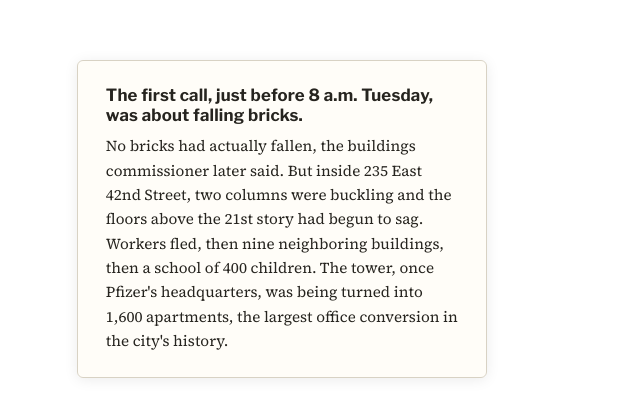
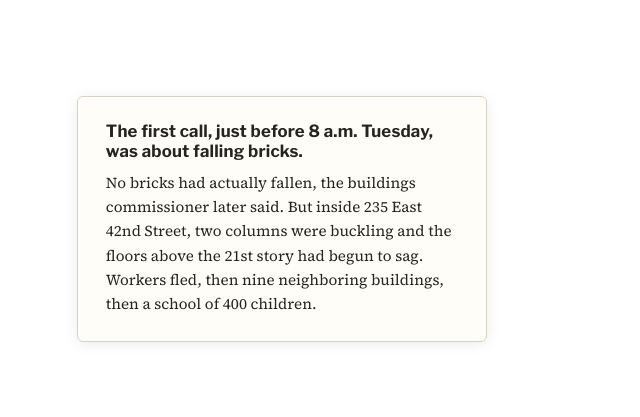
Before and after one commit to wongpeiting/scrolly-svelte-exercise, a SvelteKit app: page / in a window 1280 px wide. Shown: the part 1781-2198 px from the top of the page, without its empty margins (0-640 px from the left). Built offline with nearby package versions, Linux system fonts and the light colour scheme.

Commit message:
Card 1: drop repetitive conversion sentence

```diff
--- a/src/routes/+page.svelte
+++ b/src/routes/+page.svelte
@@ -37,8 +37,7 @@
 						No bricks had actually fallen, the buildings commissioner later said. But inside 235
 						East 42nd Street, two columns were buckling and the floors above the 21st story had
 						begun to sag. Workers fled, then nine neighboring buildings, then a school of 400
-						children. The tower, once Pfizer's headquarters, was being turned into 1,600
-						apartments, the largest office conversion in the city's history.
+						children.
 					</p>
 				</div>
 			</div>
```
